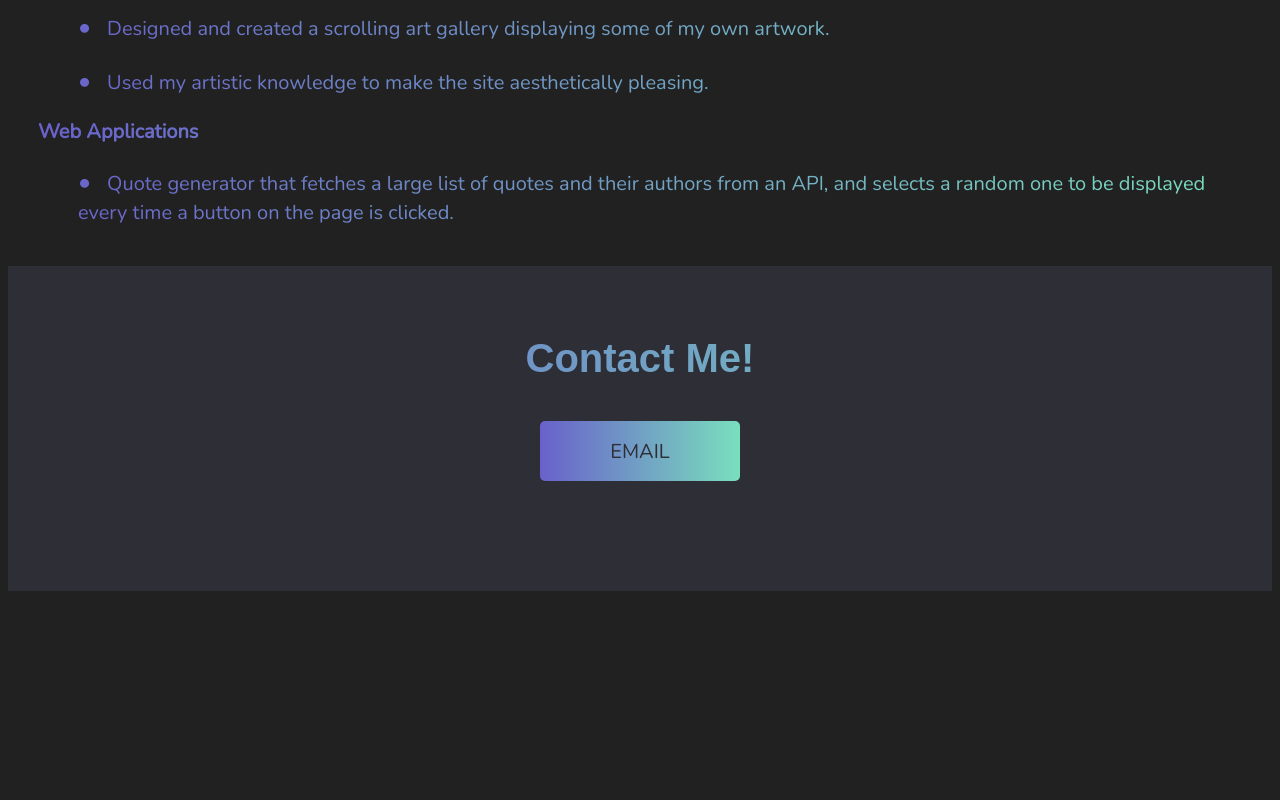
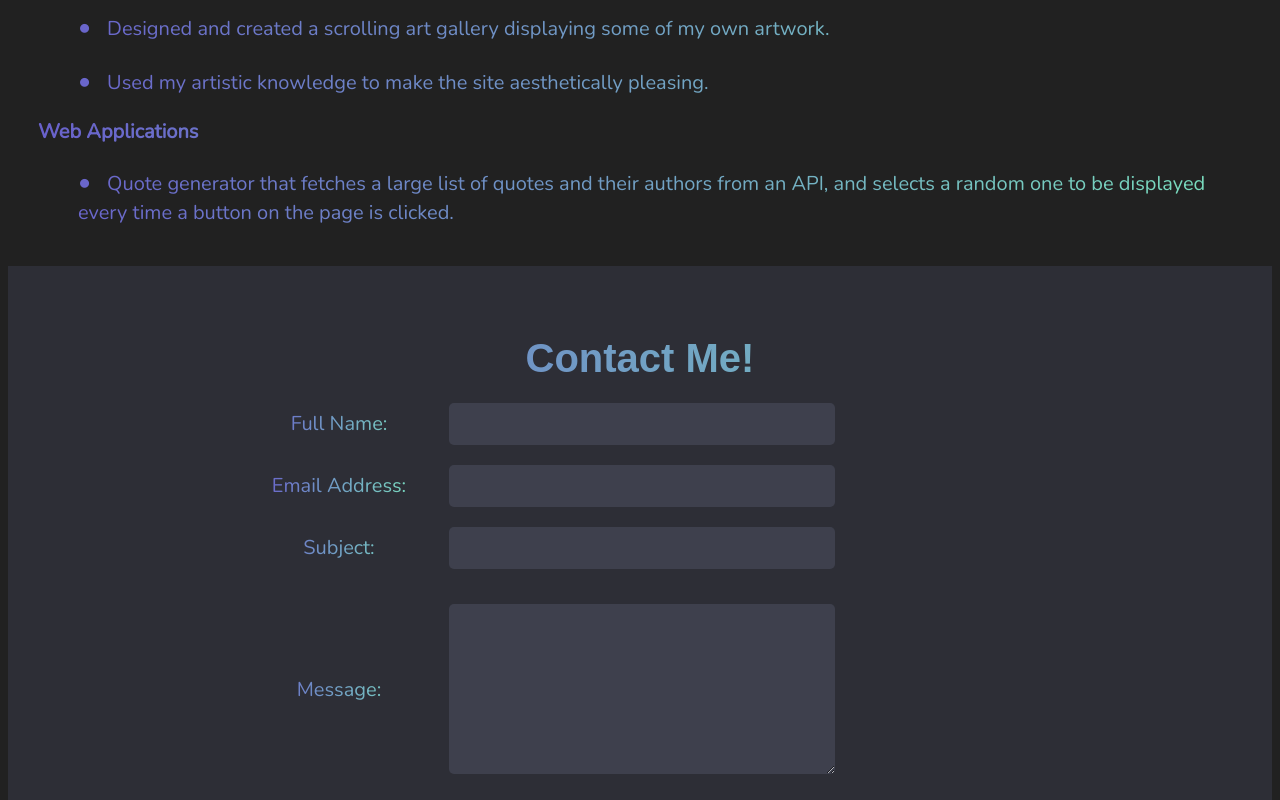
Before and after one commit to moonitil/moonitil.com, a plain HTML site: page resume.html in a window 1280 px wide. Shown: the part 2000-2800 px from the top of the page. Before the commit the page ends 2599 px from the top, so only its background shows below. Drawn offline with nearby package versions, Linux system fonts and the light colour scheme; a web font is replaced by a local one.

Commit message:
Created basic email form.

```diff
--- a/resume.html
+++ b/resume.html
@@ -11,7 +11,7 @@
         <header>
             <section class="personal-info">
                 <h1 class="centered-header">Katherine M. Marranca</h1>
-                <p>(Address) | (912) 231-7413 | kmmarran@gmail.com</p>
+                <p>(Address) | (Phone) | (Email)</p>
             </section>
 
             <section>
@@ -34,7 +34,7 @@
                 <p>High School Degree - 4.0 GPA</p>
             </section>
 
-            <section>
+            <section id="experience">
                 <h2 class="header">Experience</h2>
                 <h3>RMM Solutions, Freelance Contractor: Dec 2019 - Feb 2022</h3>
                 <ul>
@@ -52,7 +52,7 @@
         </article>
 
         <aside>
-            <section>
+            <section id="skills">
                 <h2 class="header">Skills</h2>
                 <ul>
                     <li>HTML</li>
@@ -66,7 +66,7 @@
                 </ul>
             </section>
 
-            <section>
+            <section id="additionalProjects">
                 <h2 class="header">Additional Projects</h2>
                 <h3>Moonitil Commissions Art Gallery</h3>
                 <ul>
@@ -83,7 +83,34 @@
         <footer>
             <div class="footer-content">
                 <h2 class="centered-header">Contact Me!</h2>
-                <button class="email-form-btn">Email</button>
+                <form action="#" method>
+                    <fieldset>
+                        <ul class="form-list">
+                            <li class="form-input">
+                                <label for="fullName">Full Name:</label>
+                                <input type="text" class="input-field" id="fullName" name="full-name" required>
+                            </li>
+                            <li class="form-input">
+                                <label for="email">Email Address:</label>
+                                <input type="text" class="input-field" id="email" name="email" required>
+                            </li>
+                            <li class="form-input">
+                                <label for="subject">Subject:</label>
+                                <input type="text" class="input-field" id="subject" name="subject">
+                            </li>
+                        </ul>
+                    </fieldset>
+                    <fieldset>
+                        <ul class="form-list">
+                            <li class="form-input">
+                                <label for="message">Message:</label>
+                                <textarea name="message" id="message"></textarea>
+                            </li>
+                        </ul>
+
+                    </fieldset>
+                    <input type="submit" class="email-form-btn" value="Send Email">
+                </form>
             </div>
         </footer>
     </body>
--- a/styles/resume_style.css
+++ b/styles/resume_style.css
@@ -2,7 +2,7 @@
 @import url('https://fonts.googleapis.com/css2?family=Edu+VIC+WA+NT+Beginner&display=swap');
 
 /* Text Font */
-@import url('https://fonts.googleapis.com/css2?family=Nunito:wght@300&display=swap');
+@import url('https://fonts.googleapis.com/css2?family=Nunito:wght@400&display=swap');
 
 html {
     background-color: rgb(33, 33, 33);
@@ -20,7 +20,7 @@ body{
     margin-top: 30px;
 }
 
-header, article, aside, .centered-header{
+header, article, aside, .centered-header, label{
     margin: 0px 30px 0px 30px;
     background: -webkit-linear-gradient(left, #6961CB, #79dfbd);
     -webkit-background-clip: text;
@@ -31,7 +31,7 @@ ul{
     list-style: none;
 }
 
-ul li::before{
+#experience > ul li::before, #skills > ul li::before, #additionalProjects > ul li::before{
     content: "\2022";
     color: var(--gradient-color);
     font-size: 25px;
@@ -67,7 +67,48 @@ footer{
     background-color: #2d2e36;
     text-align: center;
     padding-top: 70px;
-    padding-bottom: 110px;
+    padding-bottom: 70px;
+}
+
+/* Form */
+
+fieldset{
+    border: none;
+}
+
+.form-list{
+    display: flex;
+    flex-direction: column;
+    justify-content: space-around;
+    margin-right: 16rem;
+    margin-bottom: -1rem;
+}
+
+.form-input{
+    display: flex;
+    flex-direction: row;
+    justify-content: center;
+}
+
+.form-input > label{
+    flex-basis: 10rem;
+    align-self: center;
+}
+
+.input-field, #message{
+    width: 40%;
+    height: 2rem;
+    border-radius: 5px;
+    background-color: #3e404d;
+    border: none;
+    color: whitesmoke;
+    font-family: 'Nunito', Arial, Helvetica, sans-serif;
+    font-size: 18px;
+    padding: 5px;
+}
+
+#message{
+    height: 10rem;
 }
 
 .email-form-btn{
```
